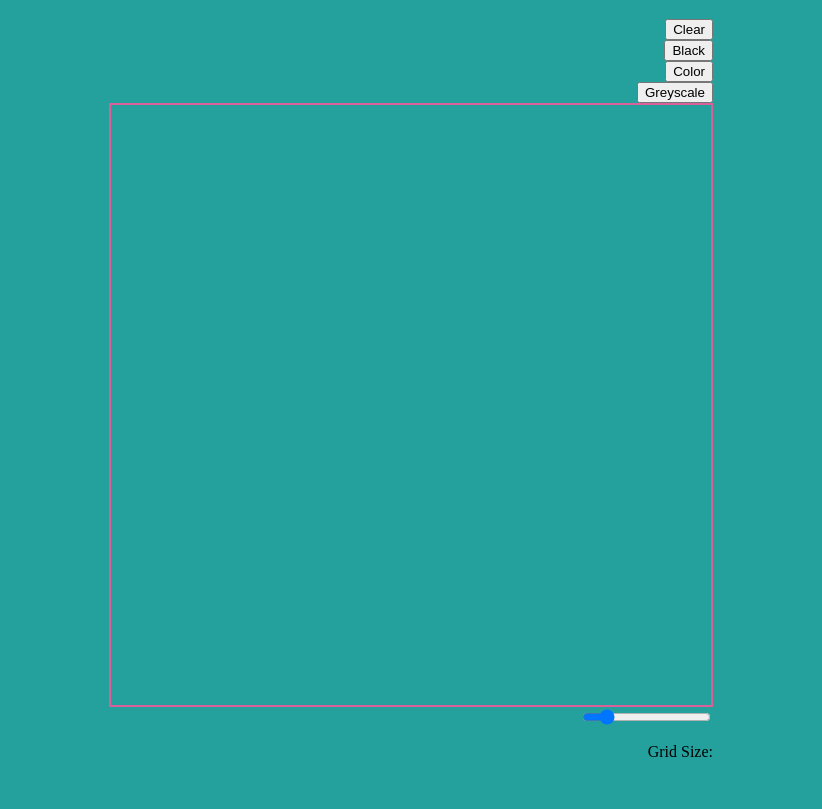
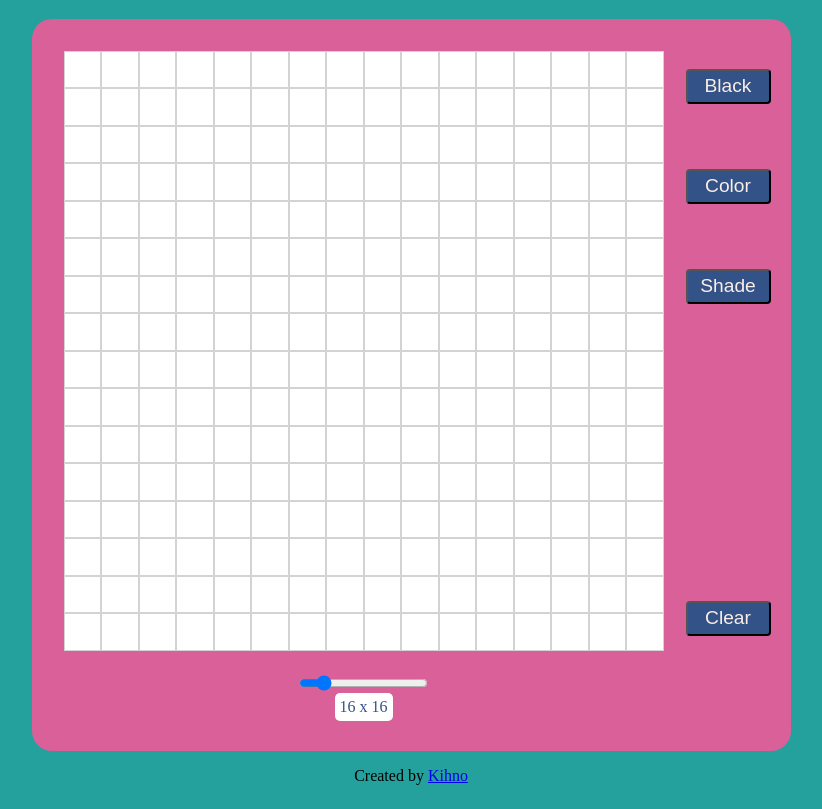
Before and after one commit to kihno/etch-a-sketch, a plain HTML site: page index.html in a window 1280 px wide. Shown: the part 70-879 px from the top of the page, without its empty margins (229-1051 px from the left). Before the commit the page ends 855 px from the top, so only its background shows below. Drawn offline with Linux system fonts and the light colour scheme.

Commit message:
greysclae button works and now working on css

```diff
--- a/index.html
+++ b/index.html
@@ -11,17 +11,28 @@
 <body>
     <h1>pixel.art</h1>
     <div id="container">
-        <button id="clear">Clear</button>
-        <button id="black">Black</button>
-        <button id="color">Color</button>
-        <button id="grey">Greyscale</button>
-        <div id="grid"></div>
-        <input type="range" min="1" max="100" value ="16" id="slider">
-        <p>Grid Size: <span id="sliderValue"></span></p>
+
+        <div id='gridContain'>
+            <div id="grid"></div>
+            <div id="range">
+                <input type="range" min="1" max="100" value ="16" id="slider">
+                <div id="sliderValue"></div>
+            </div>
+        </div>
+
+        <div id="buttonContain">
+            <div id="paintBtns">
+                <button id="black" class="button">Black</button>
+                <button id="color" class="button">Color</button>
+                <button id="grey" class="button">Shade</button>
+            </div>
+            <button id="clear">Clear</button>
+        </div>
     </div>
 
-    <!-- <button class="button1">32 x 32 Grid</button>
-    <button class="button2">64 x 64 Grid</button> -->
+    <footer>
+        <p>Created by <a href="https://github.com/kihno">Kihno</a></p>
+    </footer>
 
 </body>
 </html>
--- a/javascript.js
+++ b/javascript.js
@@ -64,12 +64,17 @@ function paint() {
             break;
         case grey:
             const greyscale = ['#e5e5e5', '#cccccc', '#b2b2b2', '#999999', '#7f7f7f', '#666666', '#4c4c4c', '#333333', '#191919', '#000000'];
-            cells.forEach(cell => cell.addEventListener('mouseover', () => {
-                let shade = 0++;
-                cell.style.backgroundColor = greyscale[shade];
 
+                cells.forEach(cell => cell.addEventListener('mouseover', (e) => {
+                    cell.style.backgroundColor = '#000';
+                    if (!e.target.style.opacity) {
+                        e.target.style.opacity = 0.2;
+                    } else {
+                        let shade = Number(e.target.style.opacity) + 0.1;
+                        e.target.style.opacity = shade;
+                    }
+                }));
 
-            }));
             break;
     }
 
@@ -105,6 +110,7 @@ function removeCells() {
 }; */
 
 document.onload =
+
     createGrid(slider.value);
     sliderValue.textContent = slider.value + " x " + slider.value;
     paint();
--- a/stylesheet.css
+++ b/stylesheet.css
@@ -16,34 +16,80 @@ h1 {
 
 #container {
     display: flex;
-    flex-direction: column;
-    align-items: flex-end;
+    align-items: stretch;
+    background-color: #d96098;
+    padding: 30px 0 30px 30px;
+    border-radius: 20px;
 }
 
-.clear {
+#gridContain {
+    display: flex;
+    flex-direction: column;
+    align-items: center;
+    gap: 20px;
+}
+
+#range {
+    display: flex;
+    flex-direction: column;
+    align-items: center;
+}
+
+#buttonContain {
+    display: flex;
+    flex-direction: column;
+    justify-content: space-between;
+    gap: 40px;
+    padding: 20px 20px 80px 20px;
+}
+
+#paintBtns {
+    display: flex;
+    gap: 60px;
+    flex-direction: column;
+}
+
+#clear {
+    align-self: flex-end;
+}
+
+.button,
+#clear {
     background-color: #325288;
     color: #faeee7;
     margin-bottom: 5px;
-    border: none;
     border-radius: 4px;
-    height: 30px;
-    width: 80px;
+    height: 35px;
+    width: 85px;
     font-size: 120%;
+    border-style: outset;
+}
+
+#clear:active{
+    border-style: inset;
+}
+
+.button:focus {
+    border-style: inset;
 }
 
 #grid {
     border: 2px solid #d96098;
+    background-color: white;
     display: grid;
     place-content: stretch;
     width: 600px;
     height: 600px;
 }
 
+#sliderValue{
+    color: #325288;
+    background-color: white;
+    padding: 5px;
+    border-radius: 5px;
+}
+
 .cell {
     background-color: white;
     border: 0.5px solid lightgrey;
 }
-
-.draw {
-    background-color: black;
-}
```
